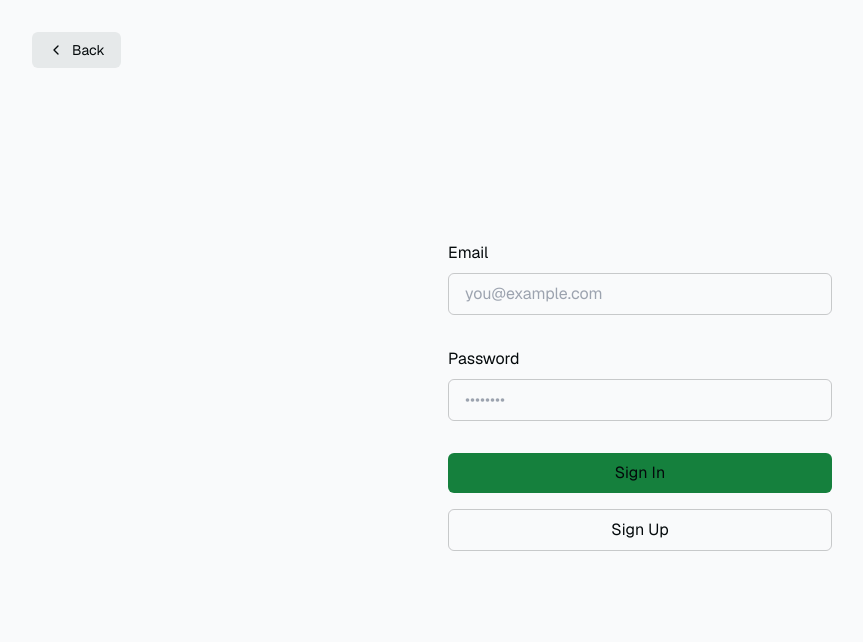
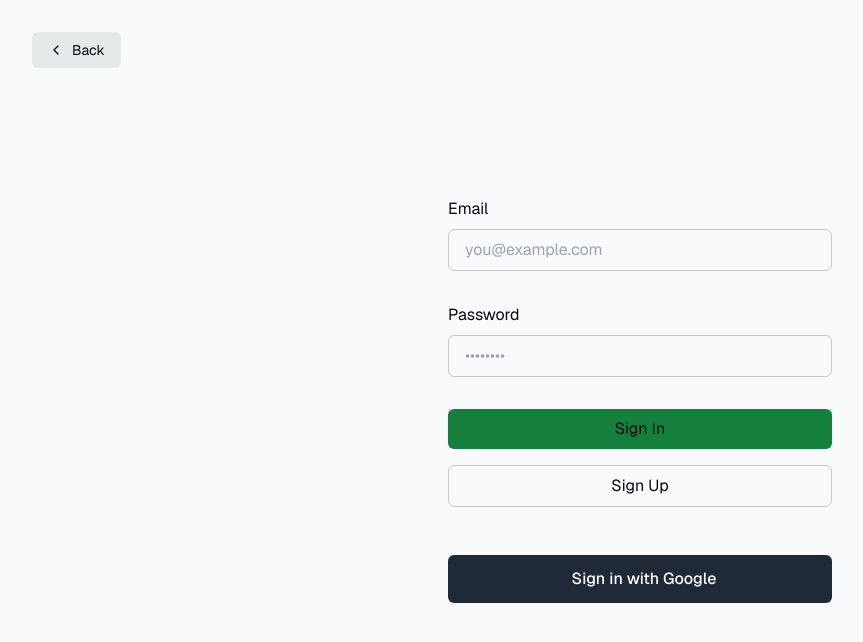
Before and after one commit to fullstack-guy/BaseX, a Next.js app: page /login in a window 1280 px wide. Shown: the top 642 px of the page, without its empty margins (0-863 px from the left). Built offline with nearby package versions, Linux system fonts and the light colour scheme.

Commit message:
added the google auth on the login page

```diff
--- a/app/login/page.tsx
+++ b/app/login/page.tsx
@@ -1,41 +1,42 @@
-import Link from 'next/link'
-import { headers, cookies } from 'next/headers'
-import { createClient } from '@/utils/supabase/server'
-import { redirect } from 'next/navigation'
+import Link from "next/link";
+import { headers, cookies } from "next/headers";
+import { createClient } from "@/utils/supabase/server";
+import { redirect } from "next/navigation";
+import GoogleAuth from "@/components/GoogleAuth";
 
 export default function Login({
   searchParams,
 }: {
-  searchParams: { message: string }
+  searchParams: { message: string };
 }) {
   const signIn = async (formData: FormData) => {
-    'use server'
+    "use server";
 
-    const email = formData.get('email') as string
-    const password = formData.get('password') as string
-    const cookieStore = cookies()
-    const supabase = createClient(cookieStore)
+    const email = formData.get("email") as string;
+    const password = formData.get("password") as string;
+    const cookieStore = cookies();
+    const supabase = createClient(cookieStore);
 
     const { error } = await supabase.auth.signInWithPassword({
       email,
       password,
-    })
+    });
 
     if (error) {
-      return redirect('/login?message=Could not authenticate user')
+      return redirect("/login?message=Could not authenticate user");
     }
 
-    return redirect('/')
-  }
+    return redirect("/");
+  };
 
   const signUp = async (formData: FormData) => {
-    'use server'
+    "use server";
 
-    const origin = headers().get('origin')
-    const email = formData.get('email') as string
-    const password = formData.get('password') as string
-    const cookieStore = cookies()
-    const supabase = createClient(cookieStore)
+    const origin = headers().get("origin");
+    const email = formData.get("email") as string;
+    const password = formData.get("password") as string;
+    const cookieStore = cookies();
+    const supabase = createClient(cookieStore);
 
     const { error } = await supabase.auth.signUp({
       email,
@@ -43,14 +44,14 @@ export default function Login({
       options: {
         emailRedirectTo: `${origin}/auth/callback`,
       },
-    })
+    });
 
     if (error) {
-      return redirect('/login?message=Could not authenticate user')
+      return redirect("/login?message=Could not authenticate user");
     }
 
-    return redirect('/login?message=Check email to continue sign in process')
-  }
+    return redirect("/login?message=Check email to continue sign in process");
+  };
 
   return (
     <div className="flex-1 flex flex-col w-full px-8 sm:max-w-md justify-center gap-2">
@@ -71,7 +72,7 @@ export default function Login({
           className="mr-2 h-4 w-4 transition-transform group-hover:-translate-x-1"
         >
           <polyline points="15 18 9 12 15 6" />
-        </svg>{' '}
+        </svg>{" "}
         Back
       </Link>
 
@@ -107,6 +108,10 @@ export default function Login({
         >
           Sign Up
         </button>
+
+        <br />
+        <GoogleAuth />
+
         {searchParams?.message && (
           <p className="mt-4 p-4 bg-foreground/10 text-foreground text-center">
             {searchParams.message}
@@ -114,5 +119,5 @@ export default function Login({
         )}
       </form>
     </div>
-  )
+  );
 }
--- /dev/null
+++ b/components/GoogleAuth.tsx
@@ -0,0 +1,28 @@
+"use client";
+// import {  cookies } from "next/headers";
+import { createClient } from "@/utils/supabase/client";
+
+function GoogleAuth() {
+  const handleSignIn = async () => {
+    const supabase = createClient();
+    await supabase.auth.signInWithOAuth({
+      provider: "google",
+      options: {
+        redirectTo: `${location.origin}/auth/callback`,
+      },
+    });
+  };
+
+  return (
+    <div>
+      <button
+        onClick={handleSignIn}
+        className="w-full inline-flex items-center justify-center px-14 py-3 font-medium text-center text-md bg-gray-800 text-white rounded-md hover:bg-gray-700 hover:text-white focus:ring-4 focus:ring-gray-300"
+      >
+        {/* <FaGoogle /> */}
+        <span className="ml-2 whitespace-nowrap">Sign in with Google</span>
+      </button>
+    </div>
+  );
+}
+export default GoogleAuth;
```
